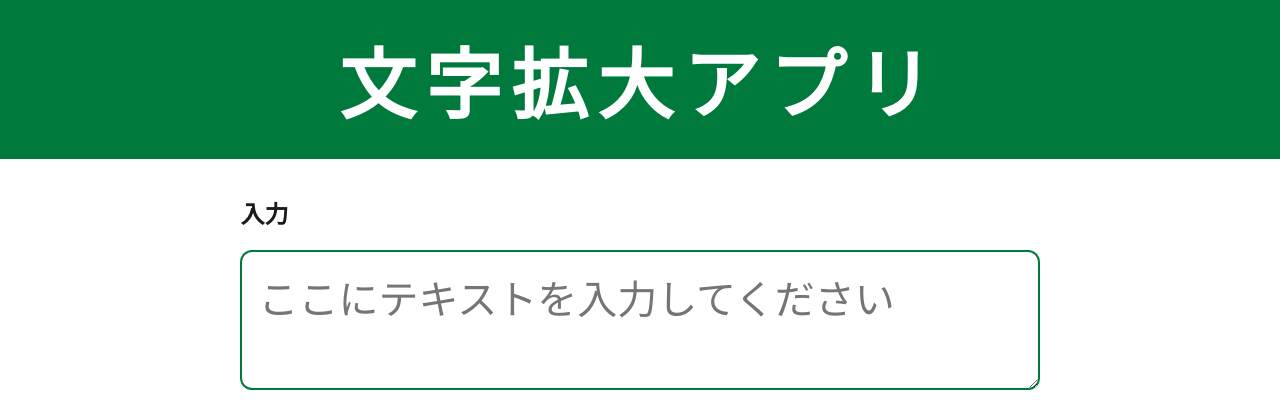
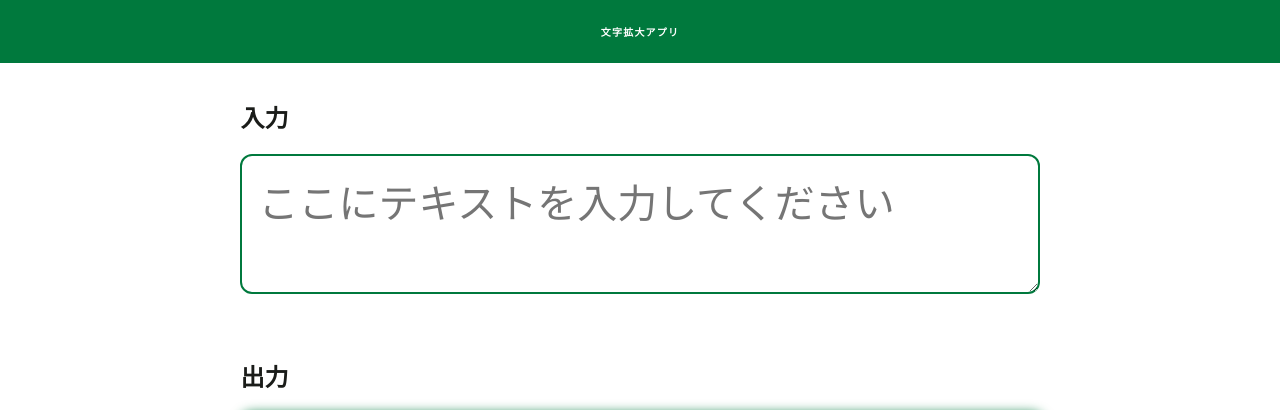
Before and after one commit to hamuzon/text, a plain HTML site: page legacy/index.html in a window 1280 px wide. Shown: the top 410 px of the page. Drawn offline with Linux system fonts and the light colour scheme; a web font is replaced by a local one.

Commit message:
index.html office v2.6.2 Release　1

```diff
--- a/legacy/index.html
+++ b/legacy/index.html
@@ -239,6 +239,7 @@ function updateStyles() {
   displayArea.style.boxShadow = `0 0 12px ${accentSelector.value}`
   header.style.backgroundColor = accentSelector.value
   header.style.color = getContrastColor(accentSelector.value)
+  fitHeader()
 }
 
 function luminance(r,g,b) {
@@ -253,12 +254,23 @@ function getContrastColor(hexColor) {
   return luminance(r,g,b) > 0.5 ? "#000000" : "#ffffff"
 }
 
+function fitHeader() {
+  const containerWidth = header.clientWidth - 10
+  let fontSize = parseInt(getComputedStyle(header).fontSize)
+  header.style.fontSize = fontSize + "px"
+  while(header.scrollWidth > containerWidth && fontSize > 10){
+    fontSize -= 1
+    header.style.fontSize = fontSize + "px"
+  }
+}
+
 textInput.addEventListener("input", updateDisplay)
 fontSizeSlider.addEventListener("input", () => {fontSizeValue.textContent = fontSizeSlider.value; updateStyles()})
 fontWeightSlider.addEventListener("input", () => {fontWeightValue.textContent = fontWeightSlider.value; updateStyles()})
 lineHeightSlider.addEventListener("input", () => {lineHeightValue.textContent = lineHeightSlider.value; updateStyles()})
 fontSelector.addEventListener("input", updateStyles)
 accentSelector.addEventListener("input", updateStyles)
+window.addEventListener("resize", fitHeader)
 
 updateDisplay()
 updateStyles()
```
